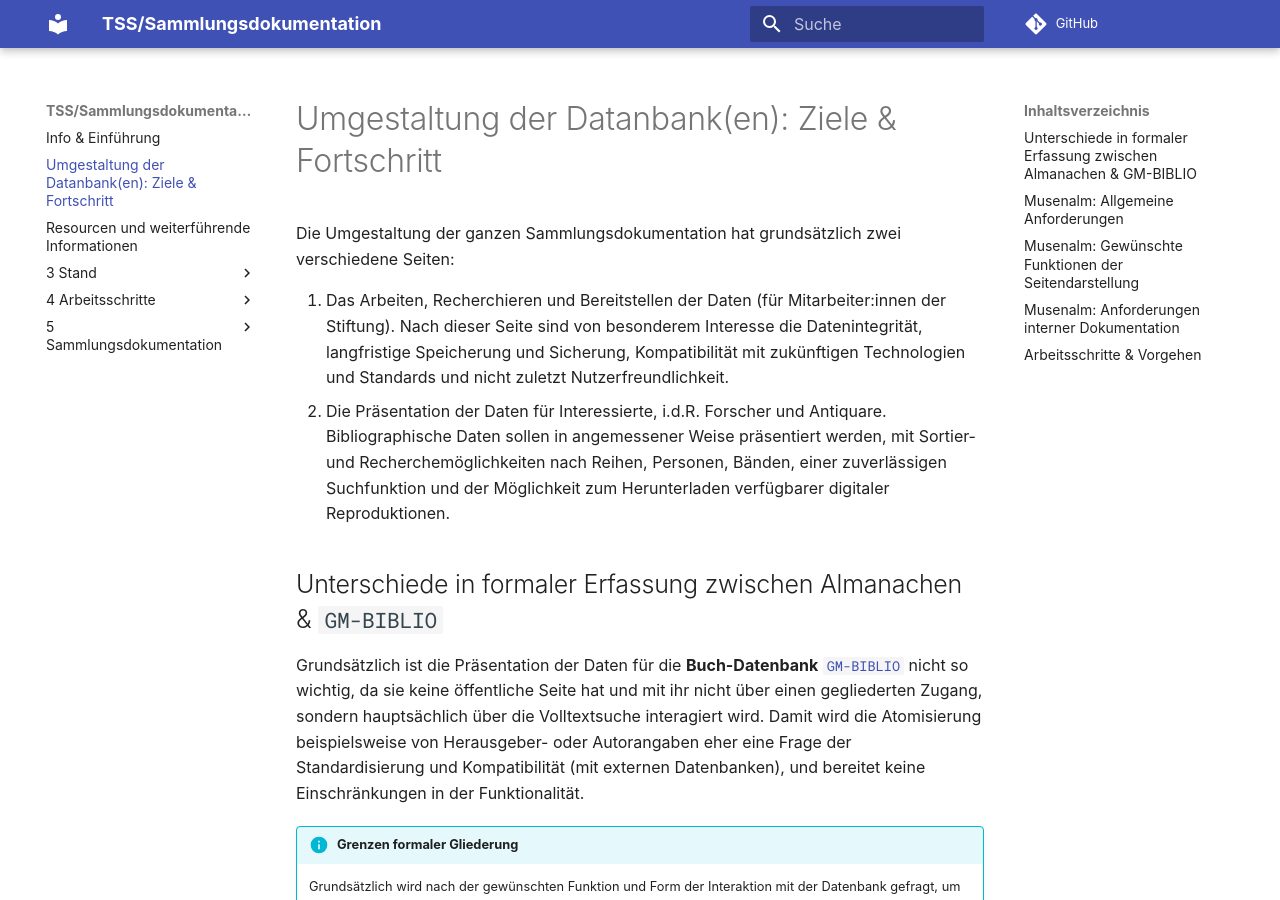
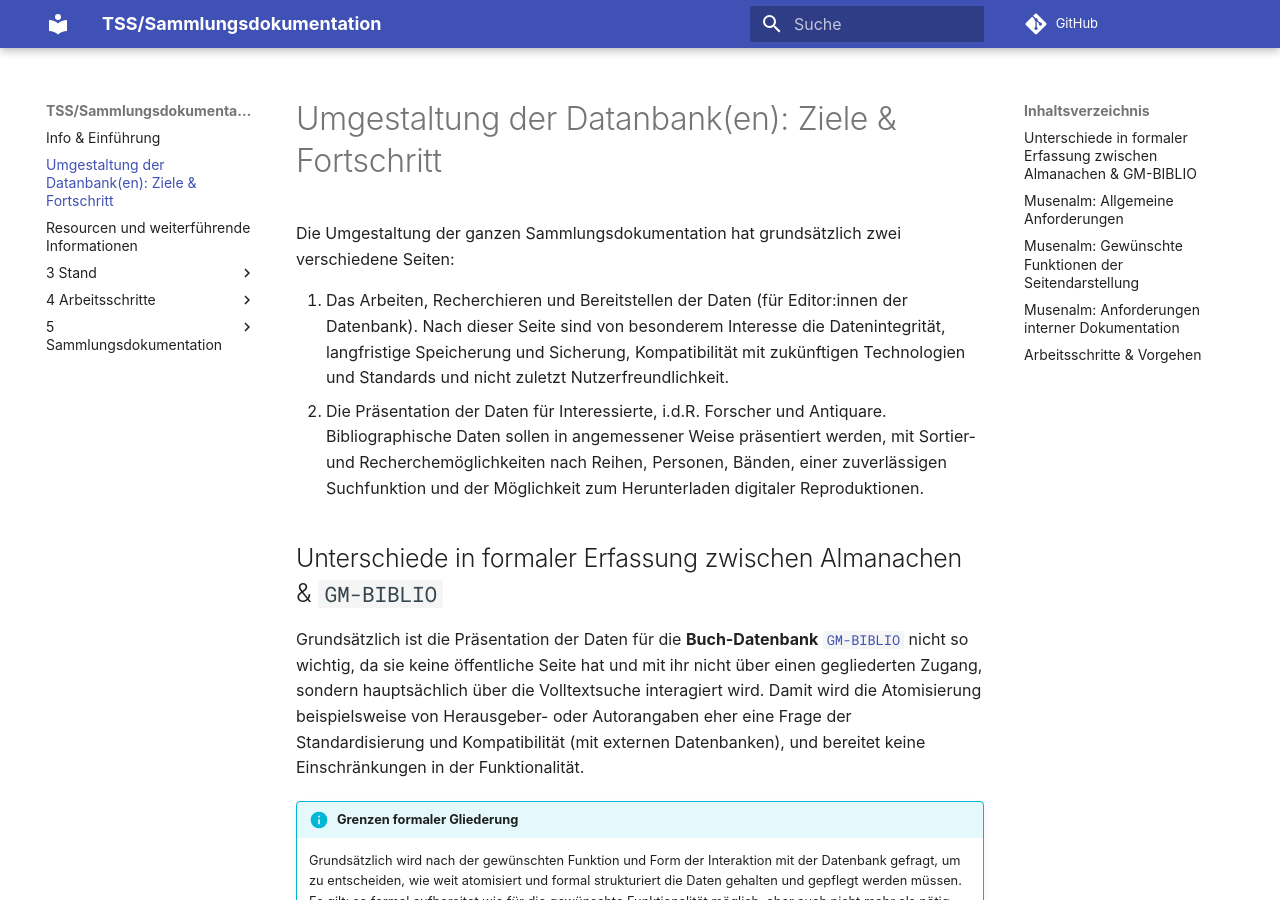
Before and after one commit to Theodor-Springmann-Stiftung/dok, an MkDocs documentation site: the page built from src_docs/2_Umgestaltung.md, in a window 1280 px wide and 900 px high. Built offline with MkDocs 1.6.1 and Material for MkDocs 9.7.7, drawn with Linux system fonts in a browser that asks for light colours; some web fonts are replaced; comment, search, counter and statistics services are not loaded.

Commit message:
Rechtschreibfehler & Styles

```diff
--- a/src_docs/2_Umgestaltung.md
+++ b/src_docs/2_Umgestaltung.md
@@ -1,8 +1,8 @@
 # Umgestaltung der Datanbank(en): Ziele & Fortschritt
 Die Umgestaltung der ganzen Sammlungsdokumentation hat grundsätzlich zwei verschiedene Seiten:
 
-1. Das Arbeiten, Recherchieren und Bereitstellen der Daten (für Mitarbeiter:innen der Stiftung). Nach dieser Seite sind von besonderem Interesse die Datenintegrität, langfristige Speicherung und Sicherung, Kompatibilität mit zukünftigen Technologien und Standards und nicht zuletzt Nutzerfreundlichkeit.
-2. Die Präsentation der Daten für Interessierte, i.d.R. Forscher und Antiquare. Bibliographische Daten sollen in angemessener Weise präsentiert werden, mit Sortier- und Recherchemöglichkeiten nach Reihen, Personen, Bänden, einer zuverlässigen Suchfunktion und der Möglichkeit zum Herunterladen verfügbarer digitaler Reproduktionen.
+1. Das Arbeiten, Recherchieren und Bereitstellen der Daten (für Editor:innen der Datenbank). Nach dieser Seite sind von besonderem Interesse die Datenintegrität, langfristige Speicherung und Sicherung, Kompatibilität mit zukünftigen Technologien und Standards und nicht zuletzt Nutzerfreundlichkeit.
+2. Die Präsentation der Daten für Interessierte, i.d.R. Forscher und Antiquare. Bibliographische Daten sollen in angemessener Weise präsentiert werden, mit Sortier- und Recherchemöglichkeiten nach Reihen, Personen, Bänden, einer zuverlässigen Suchfunktion und der Möglichkeit zum Herunterladen digitaler Reproduktionen.
 
 ## Unterschiede in formaler Erfassung zwischen Almanachen & `GM-BIBLIO`
 Grundsätzlich ist die Präsentation der Daten für die **Buch-Datenbank** [`GM-BIBLIO`](3_Stand/2_biblio.md) nicht so wichtig, da sie keine öffentliche Seite hat und mit ihr nicht über einen gegliederten Zugang, sondern hauptsächlich über die Volltextsuche interagiert wird. Damit wird die Atomisierung beispielsweise von Herausgeber- oder Autorangaben eher eine Frage der Standardisierung und Kompatibilität (mit externen Datenbanken), und bereitet keine Einschränkungen in der Funktionalität.
```
Also changed, not shown: 1 other file.
